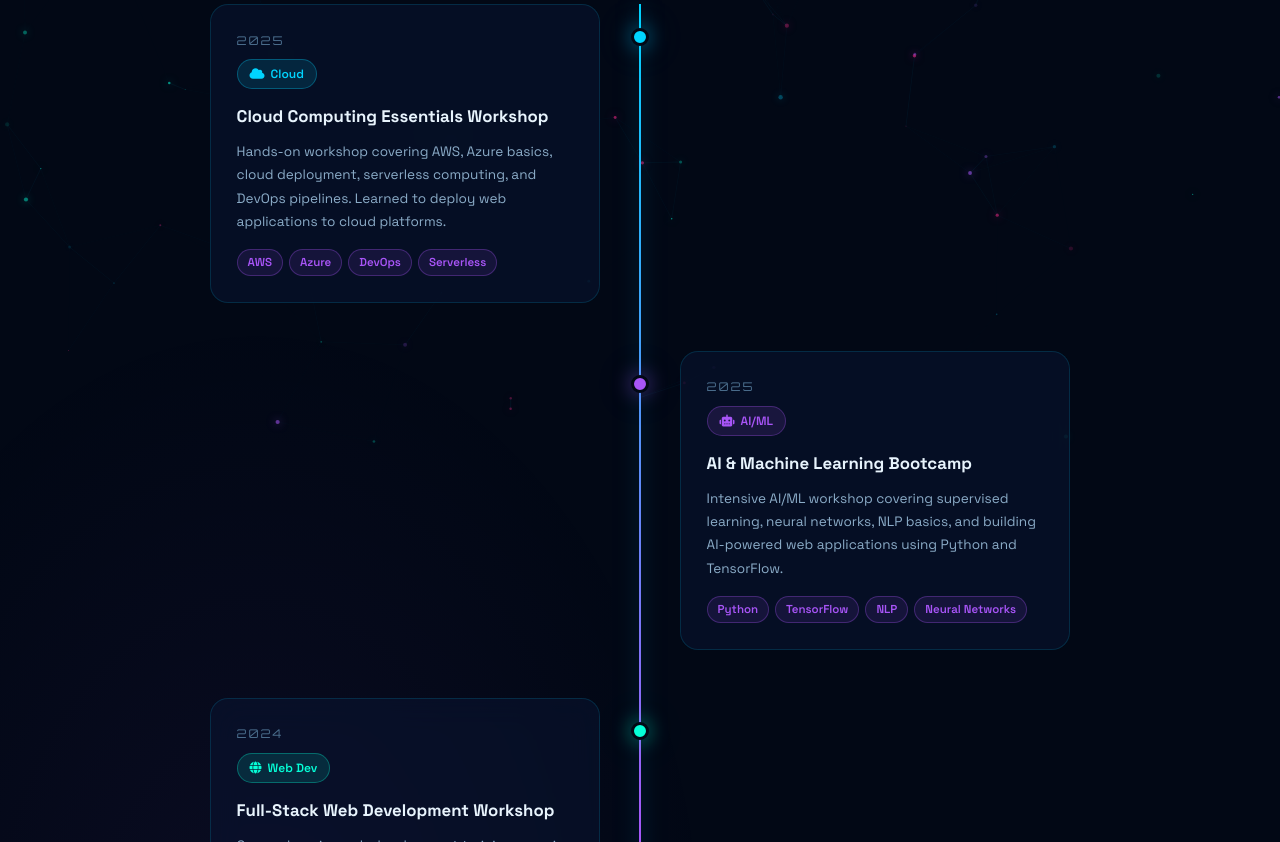
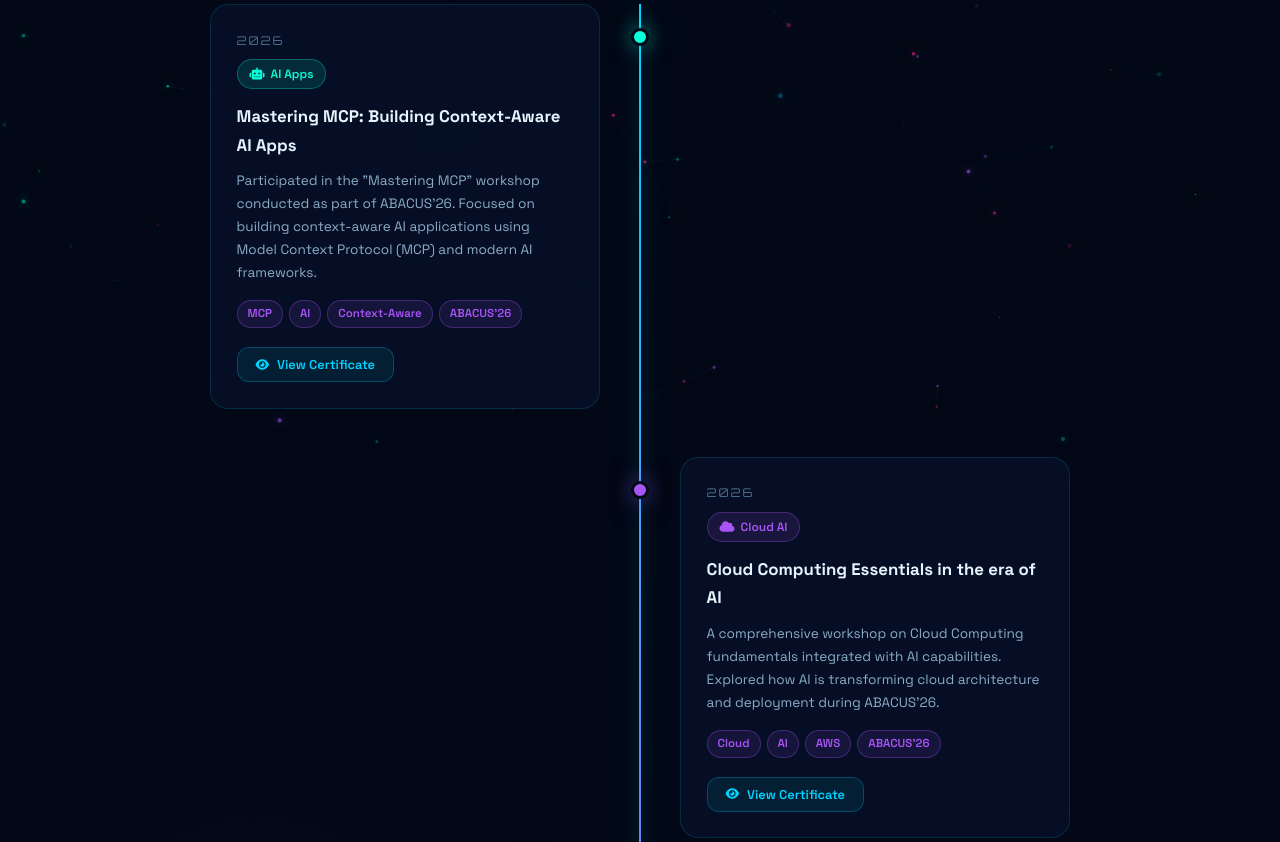
Before and after one commit to Tiru2005-hub/portfolio, a website: page workshops.html in a window 1280 px wide. Shown: the part 341-1183 px from the top of the page. Drawn offline with Linux system fonts and the light colour scheme.

Commit message:
Describe what you changed

```diff
--- a/style.css
+++ b/style.css
@@ -1684,6 +1684,35 @@ img {
   border-radius: 50px;
 }
 
+/* Timeline Certificate Button */
+.cert-btn-small {
+  margin-top: 1.2rem;
+  padding: 8px 18px;
+  background: rgba(0, 212, 255, 0.08);
+  border: 1px solid rgba(0, 212, 255, 0.25);
+  color: var(--neon-blue);
+  border-radius: 12px;
+  font-size: 0.8rem;
+  font-weight: 600;
+  cursor: pointer;
+  display: inline-flex;
+  align-items: center;
+  gap: 8px;
+  transition: all var(--transition);
+  font-family: inherit;
+}
+
+.cert-btn-small:hover {
+  background: rgba(0, 212, 255, 0.2);
+  border-color: var(--neon-blue);
+  box-shadow: var(--glow-blue);
+  transform: translateY(-2px);
+}
+
+.cert-btn-small i {
+  font-size: 0.75rem;
+}
+
 /* ─── 11. EVENTS ───────────────────────────────────────────── */
 .events-section {
   background: radial-gradient(ellipse 70% 60% at 50% 50%, rgba(0, 212, 255, 0.04), transparent 70%);
--- a/workshops.html
+++ b/workshops.html
@@ -76,6 +76,45 @@
             <div class="timeline">
 
                 <div class="timeline-item reveal-left">
+                    <div class="timeline-dot timeline-dot--cyan"></div>
+                    <div class="timeline-content">
+                        <div class="timeline-date">2026</div>
+                        <div class="timeline-badge timeline-badge--cyan"><i class="fa-solid fa-robot"></i> AI Apps</div>
+                        <h4>Mastering MCP: Building Context-Aware AI Apps</h4>
+                        <p>Participated in the "Mastering MCP" workshop conducted as part of ABACUS'26. Focused on
+                            building context-aware AI applications using Model Context Protocol (MCP) and modern AI
+                            frameworks.</p>
+                        <div class="timeline-tags">
+                            <span>MCP</span><span>AI</span><span>Context-Aware</span><span>ABACUS'26</span>
+                        </div>
+                        <button class="cert-btn-small cert-btn" data-cert-img="certificates/mcp_workshop_2026.jpg"
+                            data-cert-title="Mastering MCP Workshop">
+                            <i class="fa-solid fa-eye"></i> View Certificate
+                        </button>
+                    </div>
+                </div>
+
+                <div class="timeline-item reveal-right">
+                    <div class="timeline-dot timeline-dot--purple"></div>
+                    <div class="timeline-content">
+                        <div class="timeline-date">2026</div>
+                        <div class="timeline-badge timeline-badge--purple"><i class="fa-solid fa-cloud"></i> Cloud AI
+                        </div>
+                        <h4>Cloud Computing Essentials in the era of AI</h4>
+                        <p>A comprehensive workshop on Cloud Computing fundamentals integrated with AI capabilities.
+                            Explored how AI is transforming cloud architecture and deployment during ABACUS'26.</p>
+                        <div class="timeline-tags">
+                            <span>Cloud</span><span>AI</span><span>AWS</span><span>ABACUS'26</span>
+                        </div>
+                        <button class="cert-btn-small cert-btn" data-cert-img="certificates/cloud_essentials_2026.jpg"
+                            data-cert-title="Cloud & AI Workshop">
+                            <i class="fa-solid fa-eye"></i> View Certificate
+                        </button>
+                    </div>
+                </div>
+
+
+                <div class="timeline-item reveal-left">
                     <div class="timeline-dot"></div>
                     <div class="timeline-content">
                         <div class="timeline-date">2025</div>
@@ -84,7 +123,8 @@
                         <p>Hands-on workshop covering AWS, Azure basics, cloud deployment, serverless computing, and
                             DevOps pipelines. Learned to deploy web applications to cloud platforms.</p>
                         <div class="timeline-tags">
-                            <span>AWS</span><span>Azure</span><span>DevOps</span><span>Serverless</span></div>
+                            <span>AWS</span><span>Azure</span><span>DevOps</span><span>Serverless</span>
+                        </div>
                     </div>
                 </div>
 
@@ -97,7 +137,8 @@
                         <p>Intensive AI/ML workshop covering supervised learning, neural networks, NLP basics, and
                             building AI-powered web applications using Python and TensorFlow.</p>
                         <div class="timeline-tags">
-                            <span>Python</span><span>TensorFlow</span><span>NLP</span><span>Neural Networks</span></div>
+                            <span>Python</span><span>TensorFlow</span><span>NLP</span><span>Neural Networks</span>
+                        </div>
                     </div>
                 </div>
 
@@ -110,7 +151,8 @@
                         <p>Comprehensive web development training covering React.js, Node.js, REST APIs, MongoDB and
                             complete MERN stack development. Built 3 full-stack projects during the program.</p>
                         <div class="timeline-tags">
-                            <span>React.js</span><span>Node.js</span><span>MongoDB</span><span>REST API</span></div>
+                            <span>React.js</span><span>Node.js</span><span>MongoDB</span><span>REST API</span>
+                        </div>
                     </div>
                 </div>
 
@@ -137,7 +179,8 @@
                         <p>Data science fundamentals using Python, Pandas, NumPy, Matplotlib and Seaborn for data
                             analysis, visualization, and building effective data pipelines.</p>
                         <div class="timeline-tags">
-                            <span>Python</span><span>Pandas</span><span>NumPy</span><span>Matplotlib</span></div>
+                            <span>Python</span><span>Pandas</span><span>NumPy</span><span>Matplotlib</span>
+                        </div>
                     </div>
                 </div>
 
@@ -173,6 +216,37 @@
         <i class="fa-solid fa-chevron-up"></i>
         <div class="scroll-top-ring"></div>
     </button>
+    <!-- CERTIFICATE LIGHTBOX MODAL -->
+    <div class="cert-modal-overlay" id="certModal">
+        <div class="cert-modal">
+            <div class="cert-modal-header">
+                <h3 class="cert-modal-title" id="certModalTitle">Certificate</h3>
+                <div class="cert-modal-controls">
+                    <button class="cert-modal-control-btn" id="certZoomOut" aria-label="Zoom Out" title="Zoom Out">
+                        <i class="fa-solid fa-magnifying-glass-minus"></i>
+                    </button>
+                    <span class="cert-zoom-level" id="certZoomLevel">100%</span>
+                    <button class="cert-modal-control-btn" id="certZoomIn" aria-label="Zoom In" title="Zoom In">
+                        <i class="fa-solid fa-magnifying-glass-plus"></i>
+                    </button>
+                    <button class="cert-modal-control-btn" id="certDownload" aria-label="Download" title="Download">
+                        <i class="fa-solid fa-download"></i>
+                    </button>
+                    <button class="cert-modal-close" id="certModalClose" aria-label="Close Modal">
+                        <i class="fa-solid fa-xmark"></i>
+                    </button>
+                </div>
+            </div>
+            <div class="cert-modal-body" id="certModalBody">
+                <div class="cert-modal-loader" id="certModalLoader">
+                    <div class="cert-modal-spinner"></div>
+                    <p>Loading Certificate...</p>
+                </div>
+                <img class="cert-modal-img" id="certModalImg" alt="Certificate" />
+            </div>
+        </div>
+    </div>
+
     <script src="main.js"></script>
 </body>
 
```
